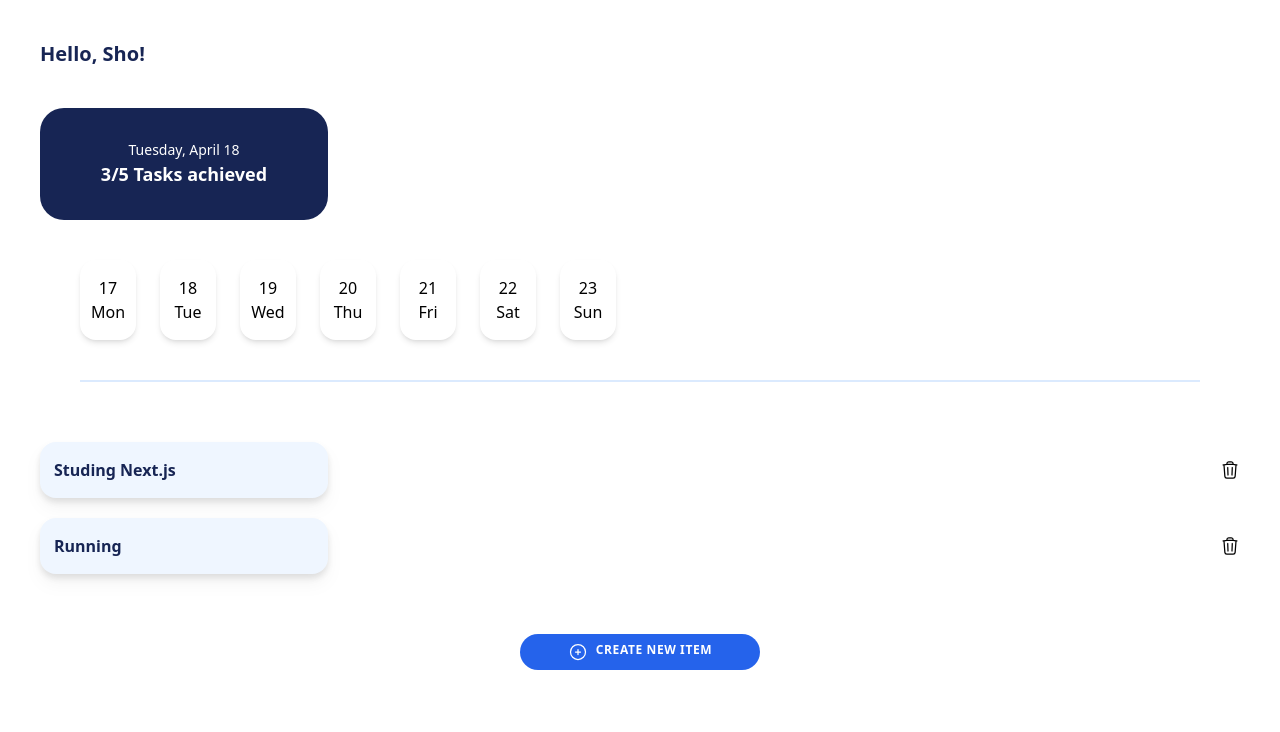
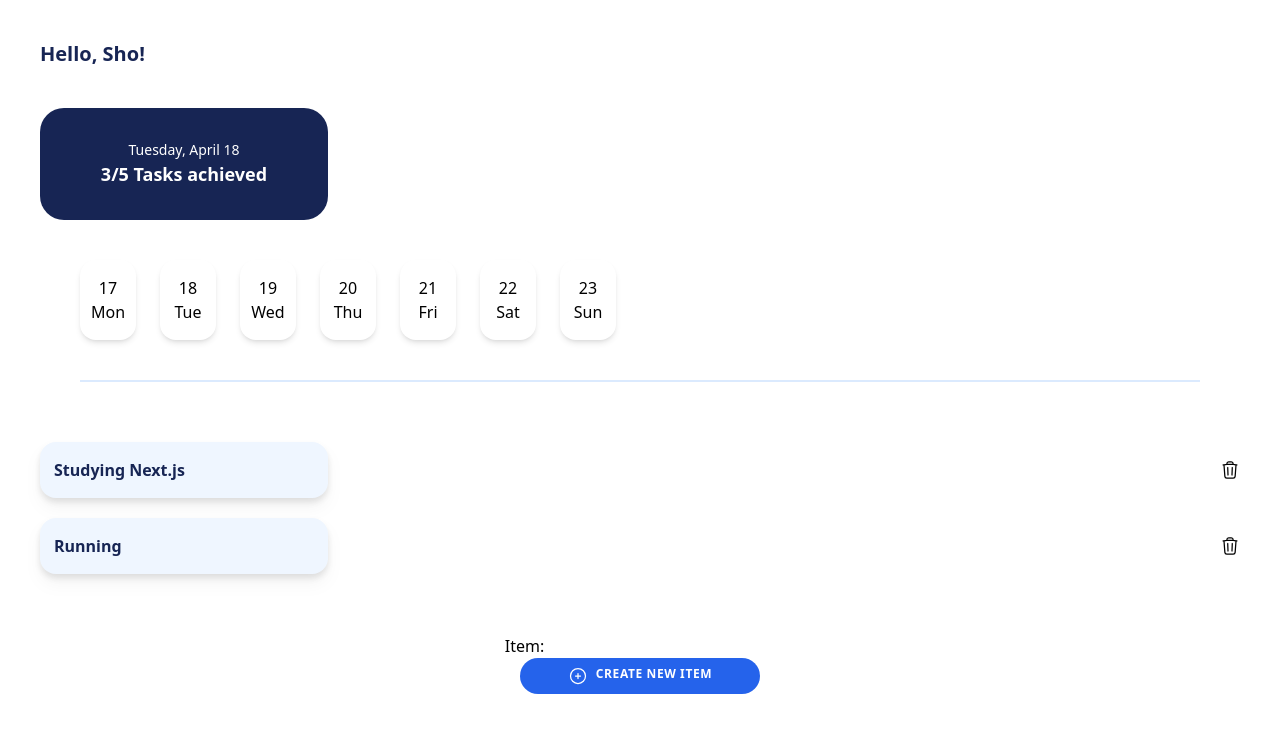
Before and after one commit to mikuweb/Feel_Your_Achievement, a Next.js app: page / in a window 1280 px wide. Shown: the top 732 px of the page. Built offline with nearby package versions, Linux system fonts and the light colour scheme.

Commit message:
create components, and implement adding items

```diff
--- /dev/null
+++ b/components/greeting.tsx
@@ -0,0 +1,9 @@
+const Greeting = () => {
+  return (
+    <div className="px-10 py-10">
+      <h1 className="text-xl font-bold text-blue-950">Hello, Sho!</h1>
+    </div>
+  );
+};
+
+export default Greeting;
--- /dev/null
+++ b/components/itemList.tsx
@@ -0,0 +1,100 @@
+import React, { FC, FormEvent, useState } from "react";
+
+interface Item {
+  id: number;
+  value: string;
+}
+const ItemList: FC = () => {
+  const [itemList, setItemList] = useState<Item[]>([
+    {
+      id: Math.random(),
+      value: "Studying Next.js",
+    },
+    {
+      id: Math.random(),
+      value: "Running",
+    },
+  ]);
+
+  const [item, setItem] = useState<string>("");
+
+  const handleSubmit = (e: FormEvent<HTMLFormElement>) => {
+    e.preventDefault();
+    const newItemList = [
+      ...itemList,
+      {
+        id: Math.random(),
+        value: item,
+      },
+    ];
+
+    setItemList(newItemList);
+    setItem("");
+  };
+
+  return (
+    <>
+      <div className="py-10">
+        <ul>
+          {itemList.map((item) => (
+            <li
+              key={item.id}
+              className="flex justify-between gap-5 items-center my-5"
+            >
+              <div className="bg-blue-50 rounded-2xl drop-shadow-lg text-blue-950 p-3.5 w-72 h-14 flex items-center">
+                <p className="font-bold">{item.value}</p>
+              </div>
+              <p>
+                <svg
+                  xmlns="http://www.w3.org/2000/svg"
+                  fill="none"
+                  viewBox="0 0 24 24"
+                  stroke-width="1.5"
+                  stroke="currentColor"
+                  className="w-5 h-5"
+                >
+                  <path
+                    stroke-linecap="round"
+                    stroke-linejoin="round"
+                    d="M14.74 9l-.346 9m-4.788 0L9.26 9m9.968-3.21c.342.052.682.107 1.022.166m-1.022-.165L18.16 19.673a2.25 2.25 0 01-2.244 2.077H8.084a2.25 2.25 0 01-2.244-2.077L4.772 5.79m14.456 0a48.108 48.108 0 00-3.478-.397m-12 .562c.34-.059.68-.114 1.022-.165m0 0a48.11 48.11 0 013.478-.397m7.5 0v-.916c0-1.18-.91-2.164-2.09-2.201a51.964 51.964 0 00-3.32 0c-1.18.037-2.09 1.022-2.09 2.201v.916m7.5 0a48.667 48.667 0 00-7.5 0"
+                  />
+                </svg>
+              </p>
+            </li>
+          ))}
+        </ul>
+      </div>
+
+      <div className="">
+        <form onSubmit={handleSubmit}>
+          <label htmlFor="add-item">Item:</label>
+          <input
+            id="add-item"
+            value={item}
+            onChange={(e) => setItem(e.target.value)}
+          />
+
+          <button className="mx-auto w-60 flex gap-2 item-center justify-center bg-blue-600 text-white rounded-full py-2 px-3 uppercase text-xs font-bold curser-pointer tracking-wider">
+            <svg
+              xmlns="http://www.w3.org/2000/svg"
+              fill="none"
+              viewBox="0 0 24 24"
+              stroke-width="1.5"
+              stroke="currentColor"
+              className="w-5 h-5"
+            >
+              <path
+                stroke-linecap="round"
+                stroke-linejoin="round"
+                d="M12 9v6m3-3H9m12 0a9 9 0 11-18 0 9 9 0 0118 0z"
+              />
+            </svg>
+            <p>Create new item</p>
+          </button>
+        </form>
+      </div>
+    </>
+  );
+};
+
+export default ItemList;
--- a/pages/index.tsx
+++ b/pages/index.tsx
@@ -1,3 +1,5 @@
+import Greeting from "@/components/greeting";
+import ItemList from "@/components/itemList";
 import Head from "next/head";
 import { Fragment } from "react";
 
@@ -12,9 +14,7 @@ export default function Home() {
         ></meta>
       </Head>
 
-      <div className="px-10 py-10">
-        <h1 className="text-xl font-bold text-blue-950">Hello, Sho!</h1>
-      </div>
+      <Greeting />
 
       <main className="text-center px-10">
         <div className="bg-blue-950 rounded-3xl text-white p-10 w-72 h-28 flex flex-col justify-center">
@@ -55,72 +55,8 @@ export default function Home() {
           </ul>
         </div>
 
-        <div className="py-10">
-          <ul>
-            <li className="flex justify-between gap-5 items-center my-5">
-              <div className="bg-blue-50 rounded-2xl drop-shadow-lg text-blue-950 p-3.5 w-72 h-14 flex items-center">
-                <p className="font-bold">Studing Next.js</p>
-              </div>
-              <p>
-                <svg
-                  xmlns="http://www.w3.org/2000/svg"
-                  fill="none"
-                  viewBox="0 0 24 24"
-                  stroke-width="1.5"
-                  stroke="currentColor"
-                  className="w-5 h-5"
-                >
-                  <path
-                    stroke-linecap="round"
-                    stroke-linejoin="round"
-                    d="M14.74 9l-.346 9m-4.788 0L9.26 9m9.968-3.21c.342.052.682.107 1.022.166m-1.022-.165L18.16 19.673a2.25 2.25 0 01-2.244 2.077H8.084a2.25 2.25 0 01-2.244-2.077L4.772 5.79m14.456 0a48.108 48.108 0 00-3.478-.397m-12 .562c.34-.059.68-.114 1.022-.165m0 0a48.11 48.11 0 013.478-.397m7.5 0v-.916c0-1.18-.91-2.164-2.09-2.201a51.964 51.964 0 00-3.32 0c-1.18.037-2.09 1.022-2.09 2.201v.916m7.5 0a48.667 48.667 0 00-7.5 0"
-                  />
-                </svg>
-              </p>
-            </li>
-            <li className="flex justify-between gap-5 items-center my-5">
-              <div className="bg-blue-50 rounded-2xl drop-shadow-lg text-blue-950 p-3.5 w-72 h-14 flex items-center">
-                <p className="font-bold">Running</p>
-              </div>
-              <p>
-                <svg
-                  xmlns="http://www.w3.org/2000/svg"
-                  fill="none"
-                  viewBox="0 0 24 24"
-                  stroke-width="1.5"
-                  stroke="currentColor"
-                  className="w-5 h-5"
-                >
-                  <path
-                    stroke-linecap="round"
-                    stroke-linejoin="round"
-                    d="M14.74 9l-.346 9m-4.788 0L9.26 9m9.968-3.21c.342.052.682.107 1.022.166m-1.022-.165L18.16 19.673a2.25 2.25 0 01-2.244 2.077H8.084a2.25 2.25 0 01-2.244-2.077L4.772 5.79m14.456 0a48.108 48.108 0 00-3.478-.397m-12 .562c.34-.059.68-.114 1.022-.165m0 0a48.11 48.11 0 013.478-.397m7.5 0v-.916c0-1.18-.91-2.164-2.09-2.201a51.964 51.964 0 00-3.32 0c-1.18.037-2.09 1.022-2.09 2.201v.916m7.5 0a48.667 48.667 0 00-7.5 0"
-                  />
-                </svg>
-              </p>
-            </li>
-          </ul>
-        </div>
+        <ItemList />
 
-        <div className="">
-          <button className="mx-auto w-60 flex gap-2 item-center justify-center bg-blue-600 text-white rounded-full py-2 px-3 uppercase text-xs font-bold curser-pointer tracking-wider">
-            <svg
-              xmlns="http://www.w3.org/2000/svg"
-              fill="none"
-              viewBox="0 0 24 24"
-              stroke-width="1.5"
-              stroke="currentColor"
-              className="w-5 h-5"
-            >
-              <path
-                stroke-linecap="round"
-                stroke-linejoin="round"
-                d="M12 9v6m3-3H9m12 0a9 9 0 11-18 0 9 9 0 0118 0z"
-              />
-            </svg>
-            <p>Create new item</p>
-          </button>
-        </div>
       </main>
     </Fragment>
   );
```
